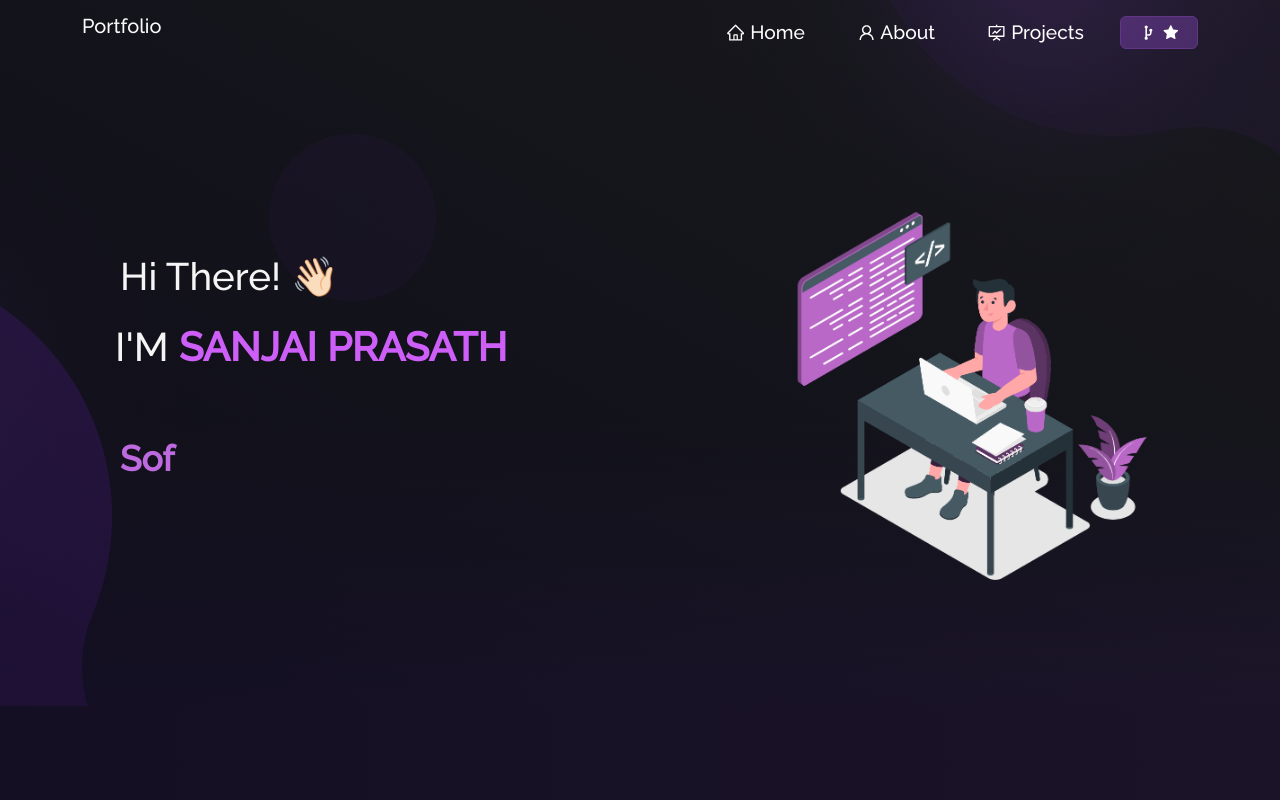
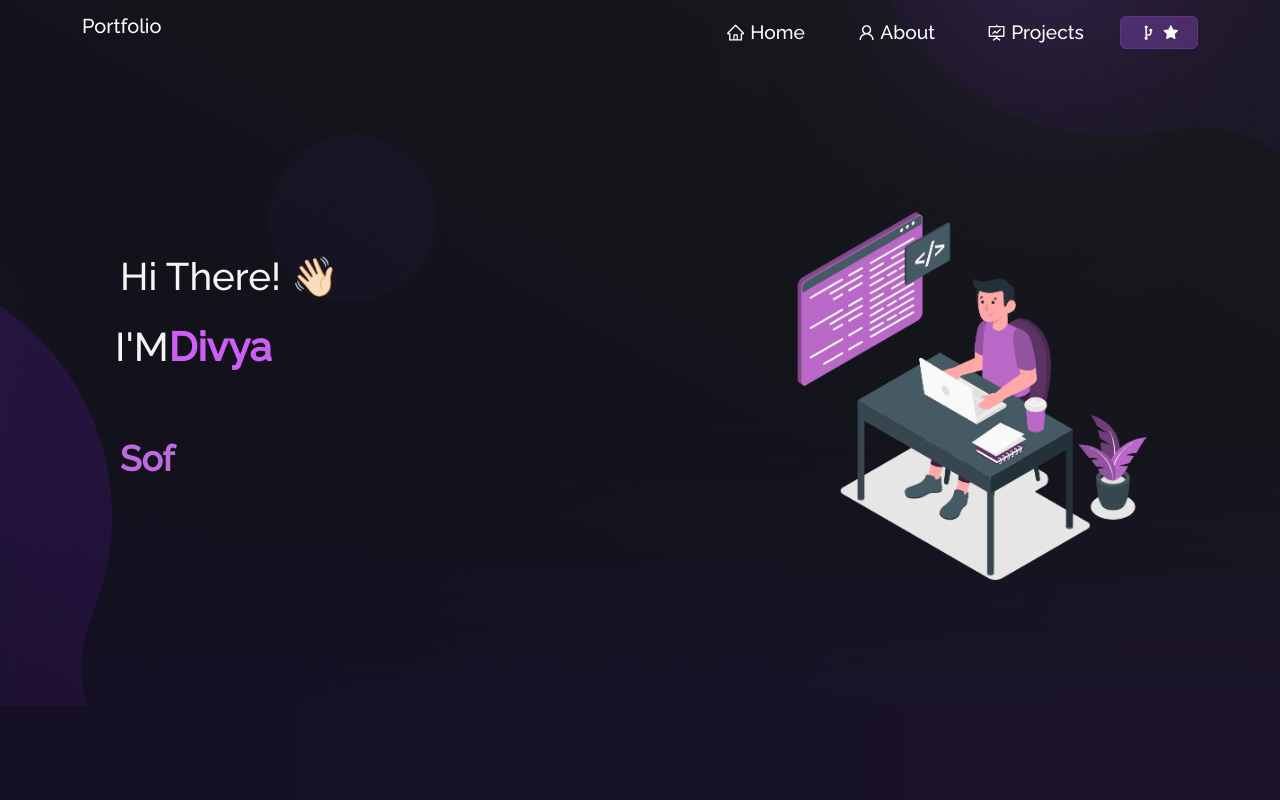
Before and after one commit to Sanjaiprasath68/Web_Portfolio, a React (Create React App) app in the folder website/: page / in a window 1280 px wide. Shown: the top 800 px of the page. Built offline with nearby package versions, Linux system fonts and the light colour scheme.

Commit message:
Update Home.js

```diff
--- a/website/src/components/Home/Home.js
+++ b/website/src/components/Home/Home.js
@@ -22,7 +22,7 @@ function Home() {
 
               <h1 className="heading-name">
                 I'M
-                <strong className="main-name"> SANJAI PRASATH</strong>
+                <strong className="main-name">Divya</strong>
               </h1>
 
               <div style={{ padding: 50, textAlign: "left" }}>
```
